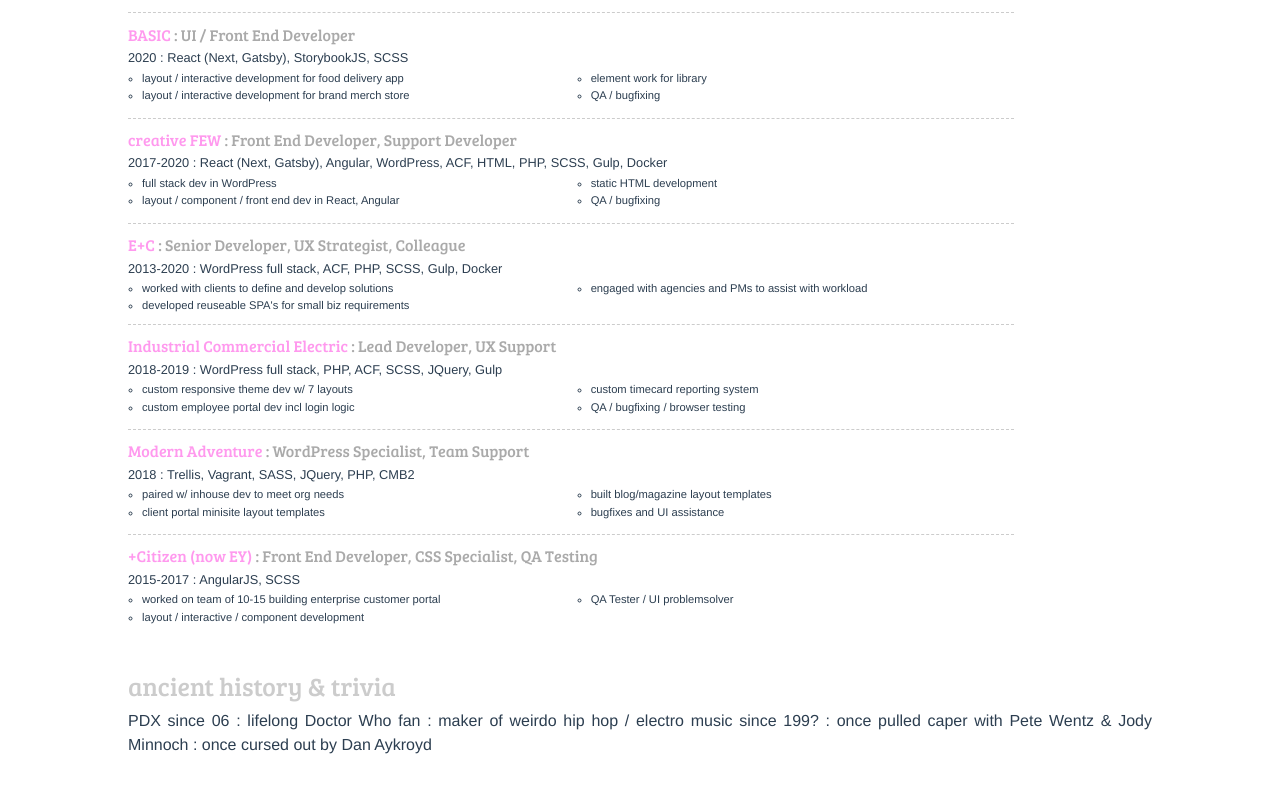
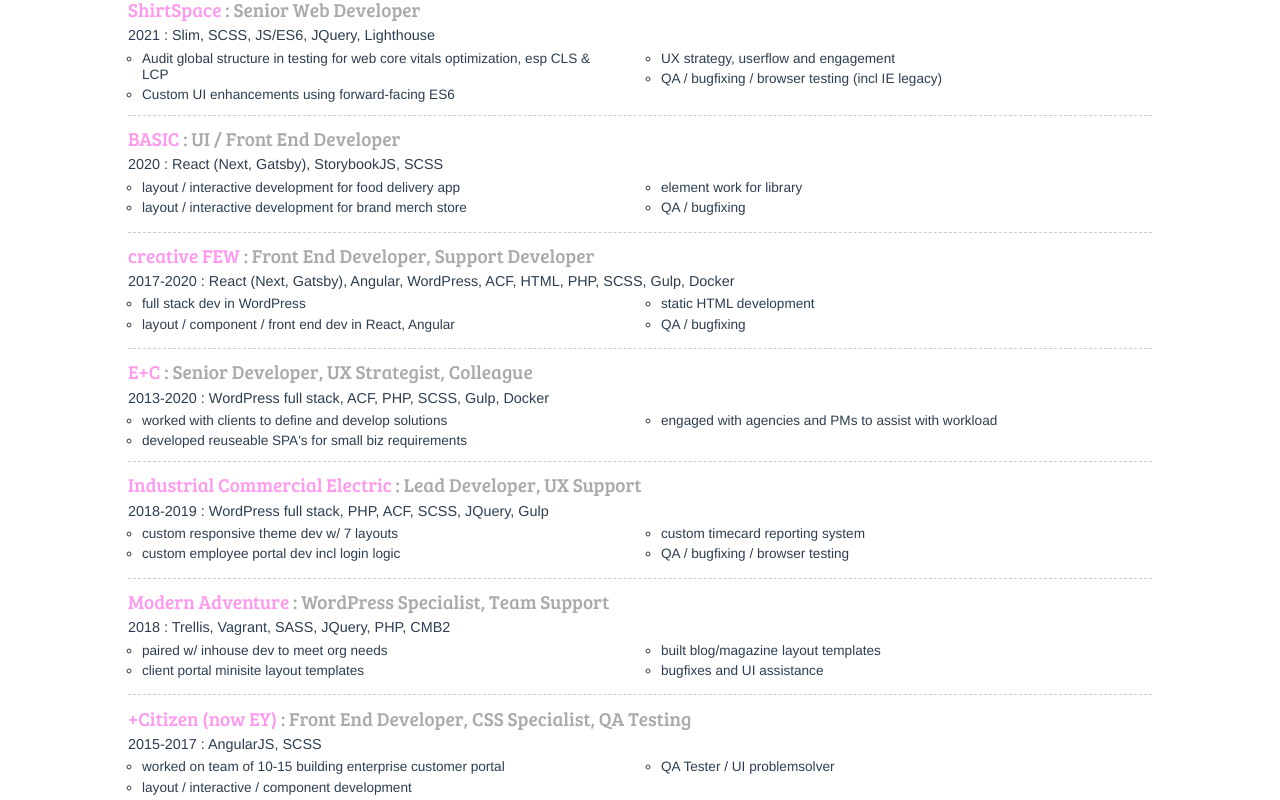
Before and after one commit to TheCruzat/BBC-5-Nuxt, a Nuxt app: page /resume in a window 1280 px wide. Shown: the part 1160-1960 px from the top of the page. Built offline with nearby package versions, Linux system fonts and the light colour scheme.

Commit message:
polish resume styling for print

```diff
--- a/styles/_resume.scss
+++ b/styles/_resume.scss
@@ -121,16 +121,26 @@
     min-height: 0;
     align-items: flex-start;
     margin-top: 1rem;
-
     line-height: 1.5;
 
+    @include mFlip() {
+      line-height: 1.6;
+    }
+
     + section {
-      margin-top: 0.8rem;
+      margin-top: 1.5rem;
 
       @include mFlip() {
-        margin-top: 2rem;
+        margin-top: 2.4rem;
       }
     }
+
+    &.center {
+      &, h2 {
+        text-align: center;
+      }
+    }
+
     p {
       // font-size: 90%;
     }
@@ -153,13 +163,20 @@
     font-size: 1rem;
     color: var(--dim);
 
+    @include mFlip() {
+      font-size: 1.2rem;
+    }
+
     span {
       color: #aaa;
       font-weight: 100;
     }
   }
   p {
-    font-size: 80%; // 0.85rem;
+    font-size: 80%; //
+    @include mFlip() {
+      font-size: 0.9rem;
+    }
   }
 
   ul {
@@ -172,6 +189,10 @@
 
     @include mFlip(36rem) {
       columns: 2;
+    }
+
+    @include mFlip() {
+      font-size: 0.85rem;
     }
 
     li {
```
